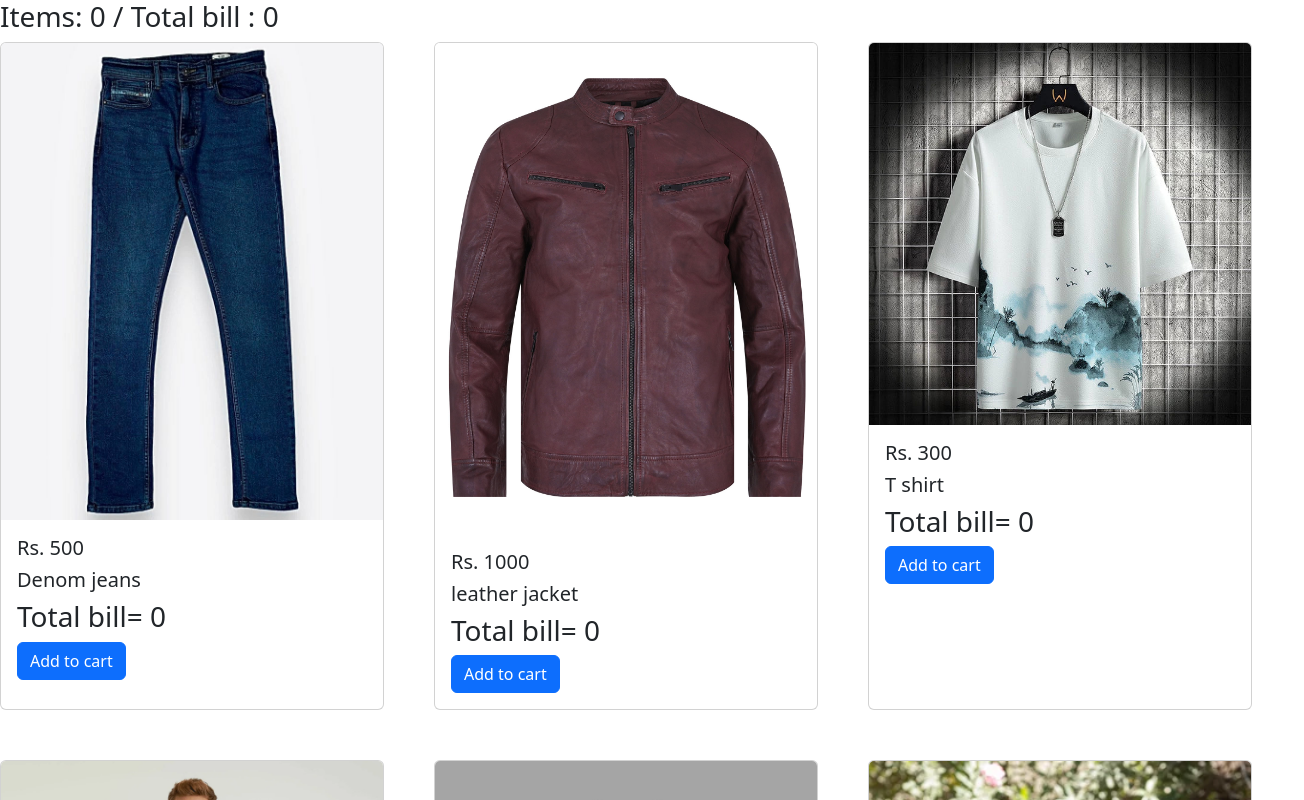
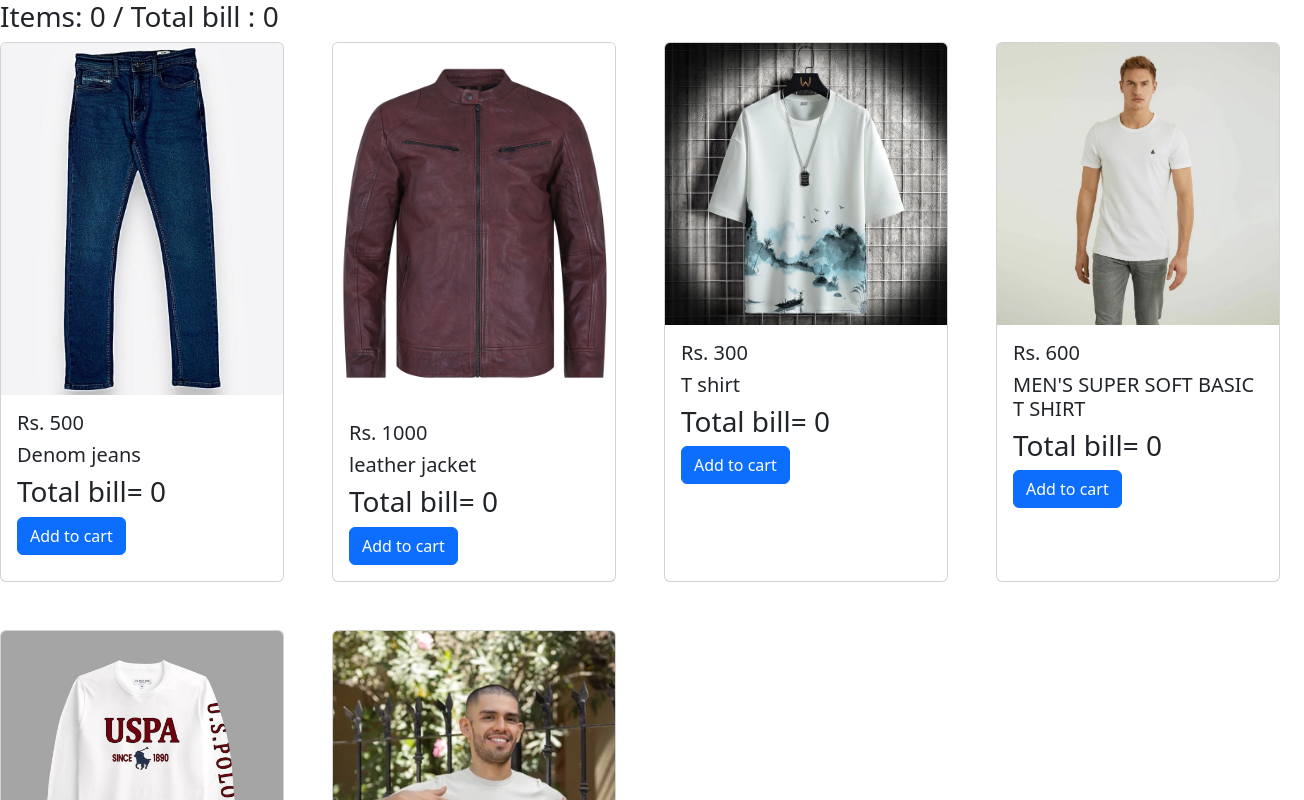
Before and after one commit to shehryarkj/add-to-cart, a React (Vite) app: page / in a window 1280 px wide. Shown: the top 800 px of the page, 1304 px wide, since content can reach past the window. Built offline with nearby package versions, Linux system fonts and the light colour scheme.

Commit message:
add to cart

```diff
--- a/src/App.jsx
+++ b/src/App.jsx
@@ -1,67 +1,60 @@
-import reactLogo from './assets/react.svg'
-import viteLogo from '/vite.svg'
-import './App.css'
-import img1 from '../public/img/WhatsAppImage2023-08-18at2.37.45PM.jpg'
-import img2 from '../public/img/JK2319..jpg'
-import img3 from '../public/img/S01e7c5c3f5bf4632b8e94d2d73cd6f6e5_jpg_640x640Q90_jpg.jpg'
-import img4 from '../public/img/stone-harbor-t-shirts-men-s-super-soft-basic-t-shirt-33732209901621_5000x.webp'
-import img5 from '../public/img/0a29d224-1c0e-4dc0-abd4-1714272ed93d_2000x.webp'
-import img6 from '../public/img/free-palestine-t-shirt-for-men-500x500.webp'
-
+import  { useState } from 'react';
 import 'bootstrap/dist/css/bootstrap.min.css';
 import 'bootstrap/dist/js/bootstrap.bundle.min.js';
-import { useState } from 'react'
+import './App.css';
+
+import img1 from '../public/img/WhatsAppImage2023-08-18at2.37.45PM.jpg';
+import img2 from '../public/img/JK2319..jpg';
+import img3 from '../public/img/S01e7c5c3f5bf4632b8e94d2d73cd6f6e5_jpg_640x640Q90_jpg.jpg';
+import img4 from '../public/img/stone-harbor-t-shirts-men-s-super-soft-basic-t-shirt-33732209901621_5000x.webp';
+import img5 from '../public/img/0a29d224-1c0e-4dc0-abd4-1714272ed93d_2000x.webp';
+import img6 from '../public/img/free-palestine-t-shirt-for-men-500x500.webp';
+
 function App() {
-  let products =[
+  let products = [
     {
-      src:img1,
-      title:'Denom jeans',
-      price:'500',
-      qty:0,
-
+      src: img1,
+      title: 'Denom jeans',
+      price: '500',
+      qty: 0,
     },
     {
-      src:img2,
-      title:'leather jacket',
-      price:'1000',
-      qty:0,
-
+      src: img2,
+      title: 'leather jacket',
+      price: '1000',
+      qty: 0,
     },
     {
-      src:img3,
-      title:'T shirt',
-      price:'300',
-      qty:0,
-
+      src: img3,
+      title: 'T shirt',
+      price: '300',
+      qty: 0,
     },
     {
-      src:img4,
-      title:"MEN'S SUPER SOFT BASIC T SHIRT",
-      price:'600',
-      qty:0,
-
+      src: img4,
+      title: "MEN'S SUPER SOFT BASIC T SHIRT",
+      price: '600',
+      qty: 0,
     },
     {
-      src:img5,
-      title:'USPA PRINTED FULL SLEEVES TEE SHIRT',
-      price:'1000',
-      qty:0,
-
+      src: img5,
+      title: 'USPA PRINTED FULL SLEEVES TEE SHIRT',
+      price: '1000',
+      qty: 0,
     },
     {
-      src:img6,
-      title:'Printed Cotton FREE PALESTINE T SHIRT FOR MEN',
-      price:'500',
-      qty:0,
-
-    }
+      src: img6,
+      title: 'Printed Cotton FREE PALESTINE T SHIRT FOR MEN',
+      price: '500',
+      qty: 0,
+    },
   ];
 
   const [totals, setTotals] = useState(Array(products.length).fill(0));
+  const [counter, setCounter] = useState(0);
 
-const [counter,setCounter]= useState(0)
   function inc(index) {
-  setCounter(counter+1)
+    setCounter(counter + 1);
     console.log(counter);
     const copy = [...products];
     copy[index].qty++;
@@ -72,10 +65,15 @@ const [counter,setCounter]= useState(0)
 
   return (
     <>
-    <div className="d2"> <h3>Items: {counter} / Total bill : {totals.reduce((a, b) => a + b, 0)}</h3>  </div>
-    <div id='d1'>
+      <div className="d2">
+        {' '}
+        <h3>
+          Items: {counter} / Total bill : {totals.reduce((a, b) => a + b, 0)}
+        </h3>{' '}
+      </div>
+      <div id="d1" className="row row-cols-1 row-cols-md-2 row-cols-lg-4 g-5">
         {products.map((p, index) => (
-      <div className="col" >
+          <div className="col" key={index}>
             <div className="card h-100">
               <img src={p.src} className="card-img-top" alt="..." />
               <div className="card-body">
--- a/src/index.css
+++ b/src/index.css
@@ -2,17 +2,11 @@
   /* border: solid; */
   width: 900px;
   height: 1200px;
-  display: grid;
-  grid-template-columns: 50% 50;
-  grid-template-rows: 50% 60%;
-  gap: 10px;
+
   margin-left: 200px;
 }
 #d1{
-  /* border: solid; */
-  display: grid;
-  grid-template-columns: 30% 30% 30%;
-  gap: 50px;
+
 }
 .btn1{
   width: 150px;
@@ -26,6 +20,7 @@
   font-size: 20px;
   transition-duration: 0.3s;
 }
+
 .btn1:hover{
   background-color: white;
   border: solid;
```
Lines whose indentation alone changed are shown as unchanged.
